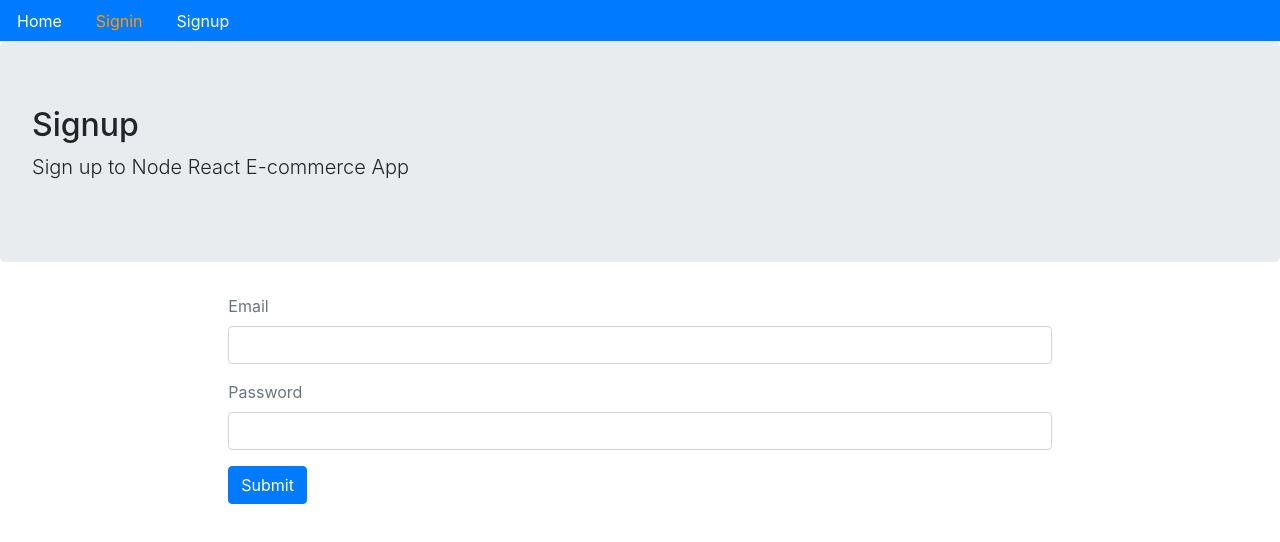
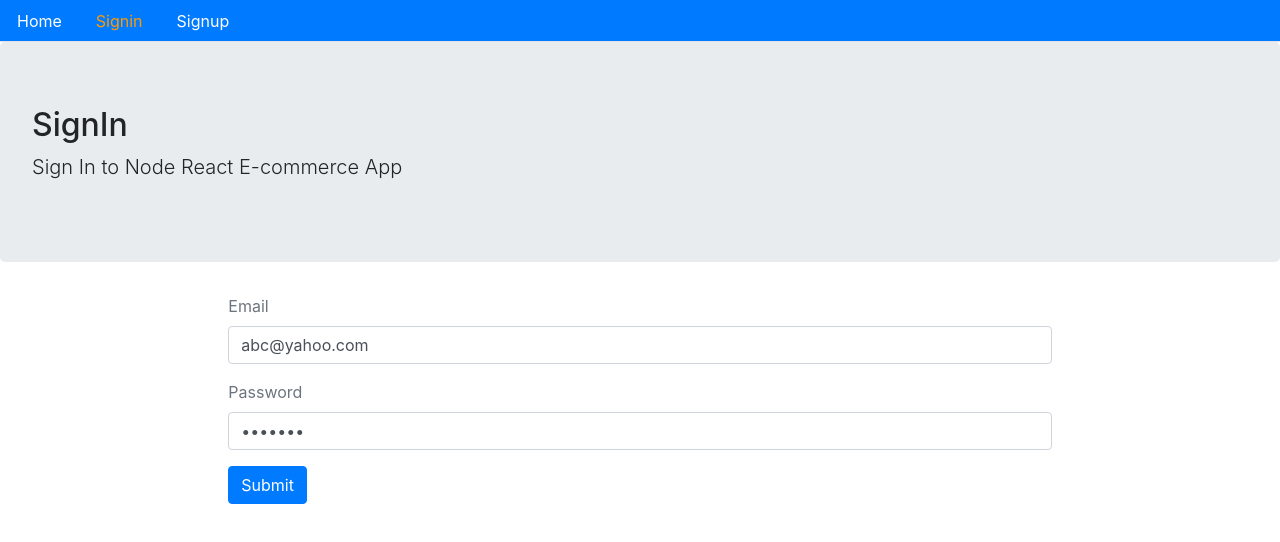
Before and after one commit to Hoang-Minh/mern_book_ecommerce, a React (Create React App) app in the folder client/: page /signin in a window 1280 px wide. Shown: the top 542 px of the page. Built offline with nearby package versions, Linux system fonts and the light colour scheme; no server answers.

Commit message:
added logic to signin/signout on frontend

```diff
--- a/client/src/auth/index.js
+++ b/client/src/auth/index.js
@@ -33,3 +33,33 @@ export const signin = (user) => {
       console.log(err);
     });
 };
+
+export const authenticate = (data, next) => {
+  if (typeof window !== "undefined") {
+    localStorage.setItem("jwt", JSON.stringify(data));
+    next();
+  }
+};
+
+export const signout = (next) => {
+  if (typeof window !== "undefined") {
+    localStorage.removeItem("jwt");
+    next();
+    return fetch(`${API}/signout`, {
+      method: "GET",
+    })
+      .then((response) => {
+        console.log("signout", response);
+      })
+      .catch((error) => console.log(error));
+  }
+};
+
+export const isAuthenticated = () => {
+  if (typeof window === "undefined") return false;
+
+  if (localStorage.getItem("jwt"))
+    return JSON.parse(localStorage.getItem("jwt"));
+
+  return false;
+};
--- a/client/src/core/Menu.js
+++ b/client/src/core/Menu.js
@@ -1,5 +1,6 @@
-import React from "react";
+import React, { Fragment } from "react";
 import { Link, withRouter } from "react-router-dom";
+import { signout, isAuthenticated } from "../auth";
 
 const isActive = (history, path) => {
   if (history.location.pathname === path) {
@@ -18,6 +19,9 @@ function Menu({ history }) {
             Home
           </Link>
         </li>
+
+        {!isAuthenticated() && (
+          <Fragment>
             <li className="nav-item">
               <Link
                 className="nav-link"
@@ -36,6 +40,24 @@ function Menu({ history }) {
                 Signup
               </Link>
             </li>
+          </Fragment>
+        )}
+
+        {isAuthenticated() && (
+          <li className="nav-item">
+            <span
+              className="nav-link"
+              style={{ cursor: "pointer", color: "#ffffff" }}
+              onClick={() =>
+                signout(() => {
+                  history.push("/");
+                })
+              }
+            >
+              Signout
+            </span>
+          </li>
+        )}
       </ul>
     </div>
   );
--- a/client/src/user/Signin.js
+++ b/client/src/user/Signin.js
@@ -1,12 +1,12 @@
 import React, { useState } from "react";
-import { Link, Redirect } from "react-router-dom";
+import { Redirect } from "react-router-dom";
 import Layout from "../core//Layout";
-import { signin } from "../auth";
+import { signin, authenticate } from "../auth";
 
 function Signin() {
   const [values, setValues] = useState({
-    email: "",
-    password: "",
+    email: "abc@yahoo.com",
+    password: "minh123",
     error: "",
     loading: false,
     redirecToReferrer: false,
@@ -26,9 +26,11 @@ function Signin() {
       if (data.error) {
         setValues({ ...values, error: data.error, loading: false });
       } else {
-        setValues({
-          ...values,
-          redirecToReferrer: true,
+        authenticate(data, () => {
+          setValues({
+            ...values,
+            redirecToReferrer: true,
+          });
         });
       }
     });
@@ -43,7 +45,7 @@ function Signin() {
           onChange={handleChange("email")}
           type="email"
           className="form-control"
-          values={email}
+          value={email}
         ></input>
       </div>
       <div className="form-group">
@@ -53,7 +55,7 @@ function Signin() {
           onChange={handleChange("password")}
           type="password"
           className="form-control"
-          values={password}
+          value={password}
         ></input>
       </div>
       <button onClick={clickSubmit} className="btn btn-primary">
@@ -84,8 +86,8 @@ function Signin() {
 
   return (
     <Layout
-      title="Signup"
-      description="Sign up to Node React E-commerce App"
+      title="SignIn"
+      description="Sign In to Node React E-commerce App"
       className="container col-md-8 offset-md-2"
     >
       {showLoading()}
```
Lines whose indentation alone changed are shown as unchanged.
